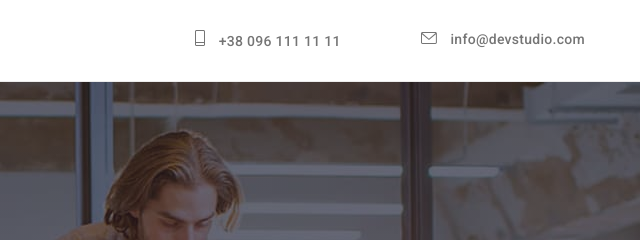
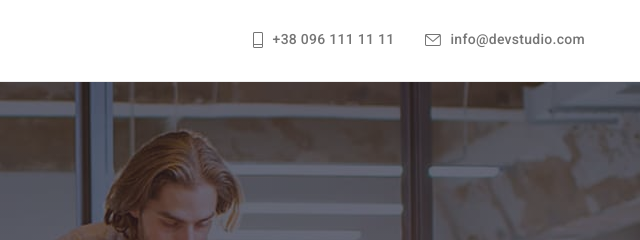
Before and after one commit to Milshyna/goit-markup-hw-04, a plain HTML site: page index.html in a window 1280 px wide. Shown: the top 240 px of the page, 640-1280 px from the left. Drawn offline with nearby package versions, Linux system fonts and the light colour scheme.

Commit message:
end homework

```diff
--- a/css/styles.css
+++ b/css/styles.css
@@ -95,6 +95,7 @@ body {
 }
 .link.link-tel,
 .link.link-mail {
+  display: flex;
   font-weight: 500;
   font-size: 14px;
   line-height: 1.14;
@@ -128,7 +129,7 @@ body {
 }
 
 .flex-contact-item:not(:last-child) {
-  margin-right: 50px;
+  margin-right: 30px;
 }
 .flex-contact-icon {
   width: 16px;
@@ -139,7 +140,6 @@ body {
 .flex-contact-item {
   display: flex;
   align-items: center;
-  margin-left: 30px;
 }
 .flex-tel-icon {
   width: 10px;
```
